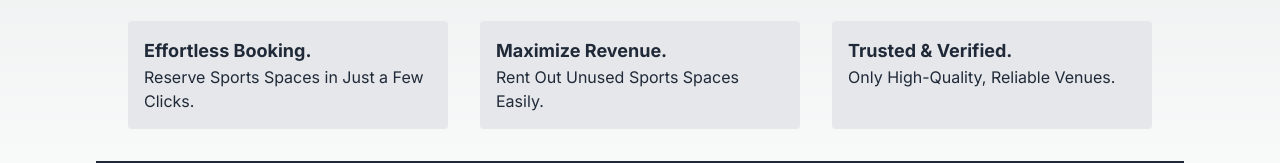
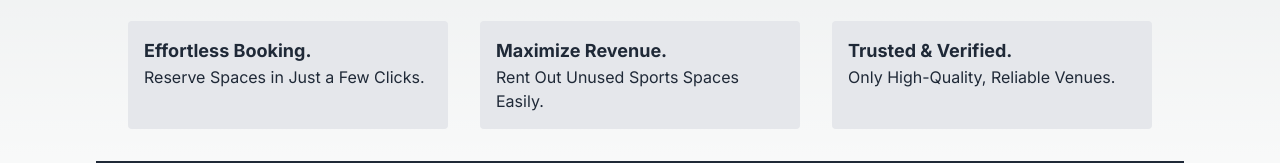
Before and after one commit to jensenmiers/PlayBookings.com, a Next.js app in the folder play-bookings/: page / in a window 1280 px wide. Shown: the part 615-778 px from the top of the page. Built offline with nearby package versions, Linux system fonts and the light colour scheme.

Commit message:
no more spaces

```diff
--- a/play-bookings/src/app/page.js
+++ b/play-bookings/src/app/page.js
@@ -42,7 +42,7 @@ export default function Home() {
           <div className="mt-4 grid grid-cols-1 md:grid-cols-3 gap-4 sm:gap-8">
             <div className="p-4 bg-gray-200 rounded features-text">
               <h4 className="font-bold text-lg">Effortless Booking.</h4>
-              <p>Reserve Sports Spaces in Just a Few Clicks.</p>
+              <p>Reserve Spaces in Just a Few Clicks.</p>
             </div>
             <div className="p-4 bg-gray-200 rounded features-text">
               <h4 className="font-bold text-lg">Maximize Revenue.</h4>
```
